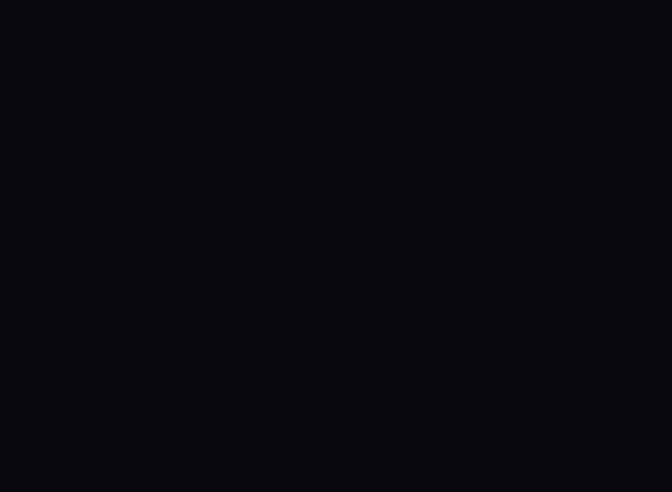
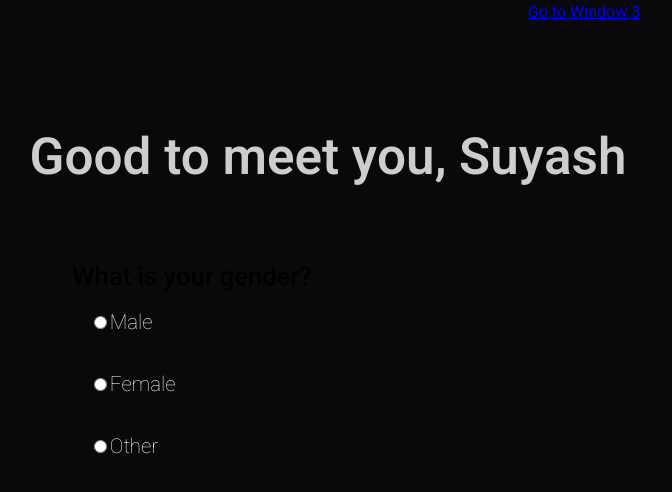
Before and after one commit to sciocaptain/fitwolves, a React (Create React App) app in the folder client/: page /window2 in a window 1280 px wide. Before the commit this address had no page. Shown: the top 492 px of the page, without its empty margins (56-728 px from the left). Built offline with nearby package versions, Linux system fonts and the light colour scheme.

Commit message:
PUSHINNNGGG

```diff
--- a/client/package.json
+++ b/client/package.json
@@ -7,10 +7,14 @@
     "@testing-library/react": "^13.4.0",
     "@testing-library/user-event": "^13.5.0",
     "axios": "^1.6.7",
+    "bootstrap": "^5.3.2",
+    "jquery": "^3.7.1",
     "react": "^18.2.0",
+    "react-bootstrap": "^2.10.1",
     "react-dom": "^18.2.0",
     "react-router-dom": "^6.22.0",
     "react-scripts": "5.0.1",
+    "tailwindcss": "^3.4.1",
     "web-vitals": "^2.1.4"
   },
   "scripts": {
--- a/client/src/App.js
+++ b/client/src/App.js
@@ -2,13 +2,20 @@ import './stylesheets/App.css';
 import Login from './pages/login'; // Adjusted component name and import path
 import Survey from './pages/survey';
 import MainPage from './pages/mainpage'; // Adjusted component name and import path
-import { Routes, Route, Link } from "react-router-dom";
+import Window1 from './pages/window1';
+import Window2 from './pages/window2'; // Import Window2 component
+import Window3 from './pages/window3'; // Import Window3 component
+import { Routes, Route } from "react-router-dom";
+import ChatButton from './pages/chatbutton';
 
 function App() {
   return (
     <div className="App">
       <Routes>
-          <Route path="/login" element={<Login />} />
+          <Route path="/login" element={<ChatButton />} />
+          <Route path="/window1" element={<Window1 />} /> {/* Route to Window1 component */}
+          <Route path="/window2" element={<Window2 />} /> {/* Route to Window2 component */}
+          <Route path="/window3" element={<Window3 />} /> {/* Route to Window3 component */}
           <Route path="/survey" element={<Survey />} />
           <Route path="/mainpage" element={<MainPage />} />
         </Routes>
--- /dev/null
+++ b/client/src/pages/chatbutton.js
@@ -0,0 +1,47 @@
+import React from 'react';
+import axios from 'axios'; // Import Axios library
+
+const ChatButton = () => {
+    // Function to handle button click
+    const handleButtonClick = () => {
+        // Send POST request to /getJSON endpoint
+        axios.get('http://localhost:8000/getJSON')
+            .then(response => {
+                // Handle the response data here
+                console.log('Received meal plan JSON from server:', response.data);
+                createAndDownloadJsonFile(response.data);
+                // Process the received JSON data as needed
+            })
+            .catch(error => {
+                // Handle any errors that occur during the request
+                console.error('Error fetching meal plan JSON:', error);
+            });
+    };
+
+
+
+    const createAndDownloadJsonFile = (data) => {
+        const filename = "meal_plan.json";
+        const jsonStr = JSON.stringify(data, null, 2);
+        const blob = new Blob([jsonStr], { type: "application/json" });
+        const href = URL.createObjectURL(blob);
+        // Create a link and trigger the download
+        const link = document.createElement('a');
+        link.href = href;
+        link.download = filename;
+        document.body.appendChild(link);
+        link.click();
+        document.body.removeChild(link);
+        // Clean up the URL object
+        URL.revokeObjectURL(href);
+    };
+
+    return (
+        <div>
+            {/* Button to trigger the request */}
+            <button onClick={handleButtonClick}>Fetch Meal Plan</button>
+        </div>
+    );
+};
+
+export default ChatButton;
--- a/client/src/pages/login.js
+++ b/client/src/pages/login.js
@@ -29,7 +29,7 @@ const Login = () => {
                 </div>
                 <input className = "login-user-input" type="text" placeholder="Username" style={{ top: '44%' }}/>
                 <input className = "login-user-input" type="password" placeholder="Password" style={{ top: '51%' }}  />
-                <Link to = "/survey" id = "login-submit" >Submit</Link>
+                <Link to = "/window1" id = "login-submit" >Submit</Link>
                 <svg
                 style={{ position: 'absolute', top: '50%', left: '50%', transform: 'translate(-50%, -50%)',overflow: 'visible' }}
                 width="20vw"
--- /dev/null
+++ b/client/src/pages/window1.js
@@ -0,0 +1,26 @@
+import React, { useState } from 'react';
+import { Link } from 'react-router-dom'; // Import Link from react-router-dom
+
+const Window1 = () => {
+    const [gender, setGender] = useState('');
+    return (
+        <div id="survey-container">
+            <div>
+                <div className="text-container-1">
+                    Hey there, Seawolf.
+                </div>
+                <div className="text-container-2">
+                    What's your name?
+                </div>
+                <input className="user_name" type="text" placeholder="My name is" style={{ top: '55%' }}/>
+                <div className="text-container-3">
+                    What's your date of birth?
+                </div>
+                <input className="user_DOB" type="text" placeholder="I was born on" style={{ top: '55%' }}  />
+            </div>
+            <Link to="/window2" className="btn-link">Go to Window 2</Link> {/* Button to link to Window2 */}
+        </div>
+    );
+};
+
+export default Window1;
--- /dev/null
+++ b/client/src/pages/window2.js
@@ -0,0 +1,48 @@
+import React, { useState } from 'react';
+import { Link } from 'react-router-dom'; // Import Link from react-router-dom
+
+const Window2 = () => {
+    const [gender, setGender] = useState('');
+
+    return (
+        <div>
+            <div className="tc1">
+                Good to meet you, Suyash
+            </div>
+            <div className="gender-container">
+                <div className="text-container-gender">
+                    What is your gender?
+                </div>
+                <div className="radio-container">
+                    <label>
+                        <input
+                            type="radio"
+                            name="gender"
+                            value="Male"
+                            checked={gender === 'Male'}
+                            onChange={(e) => setGender(e.target.value)}
+                        />Male</label>
+                    <label>
+                        <input
+                            type="radio"
+                            name="gender"
+                            value="Female"
+                            checked={gender === 'Female'}
+                            onChange={(e) => setGender(e.target.value)}
+                        />Female</label>
+                    <label>
+                        <input
+                            type="radio"
+                            name="gender"
+                            value="Other"
+                            checked={gender === 'Other'}
+                            onChange={(e) => setGender(e.target.value)}
+                        />Other</label>
+                </div>
+            </div>
+            <Link to="/window3" className="btn-link">Go to Window 3</Link> {/* Button to link to Window3 */}
+        </div>
+    );
+};
+
+export default Window2;
--- /dev/null
+++ b/client/src/pages/window3.js
@@ -0,0 +1,56 @@
+import React, { useState } from 'react';
+import { Link } from 'react-router-dom';
+import axios from 'axios';
+
+const Window3 = () => {
+    const [height, setHeight] = useState('');
+    const [weight, setWeight] = useState('');
+
+    const handleSubmit = async () => {
+        const surveyData = {
+            height: parseInt(height), // Convert height to a number
+            weight: parseInt(weight), // Convert weight to a number
+        };
+
+        try {
+            const calorieIntake = calculateCalorieIntake(surveyData);
+            console.log("WE ARE HERE")
+            await axios.post('http://localhost:8000/postCalories', { calories: calorieIntake });
+
+        } catch (error) {
+            window.alert("Server Error");
+        }
+    };
+
+    function calculateCalorieIntake(userData) {
+        const { height, weight } = userData;
+
+        // This is a simplified version and does not consider gender or activity level
+        const calorieIntake = (10 * weight) + (6.25 * height) - 5;
+        return calorieIntake;
+    }
+
+    return (
+        <div id="survey-container">
+            <div>
+                <div class="hw-container-1">
+                    We've got a surprise in store.
+                </div>
+                <div class="hw-container-2">
+                    How tall are you?
+                </div>
+
+                <input className="user_height" type="text" placeholder="    ft    in" value={height} onChange={(e) => setHeight(e.target.value)} style={{ top: '55%' }} />
+                <div class="hw-container-3">
+                    What's your weight?
+                </div>
+                <input className="user_weight" type="text" placeholder="            lb" value={weight} onChange={(e) => setWeight(e.target.value)} style={{ top: '55%' }} />
+
+                <button onClick={handleSubmit} id="clickey">Submit Survey</button>
+            </div>
+            <Link to="/window2" className="btn-link">Go to Window 2</Link>
+        </div>
+    );
+};
+
+export default Window3;
```
Also changed, not shown: client/src/pages/survey.js (line endings or trailing spaces), 2 other files (tests, documents, lock files or other folders).
